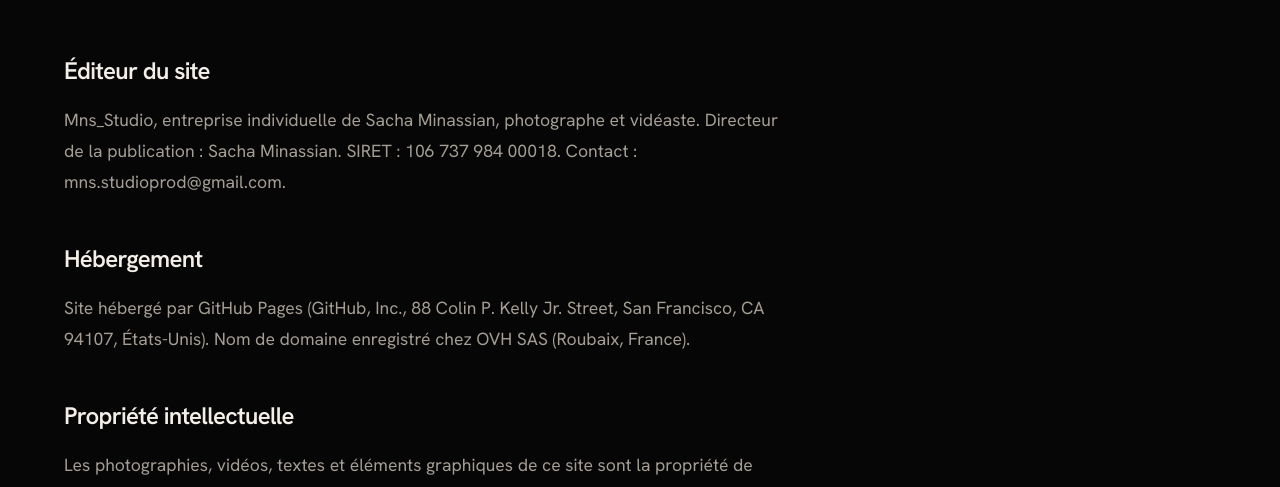
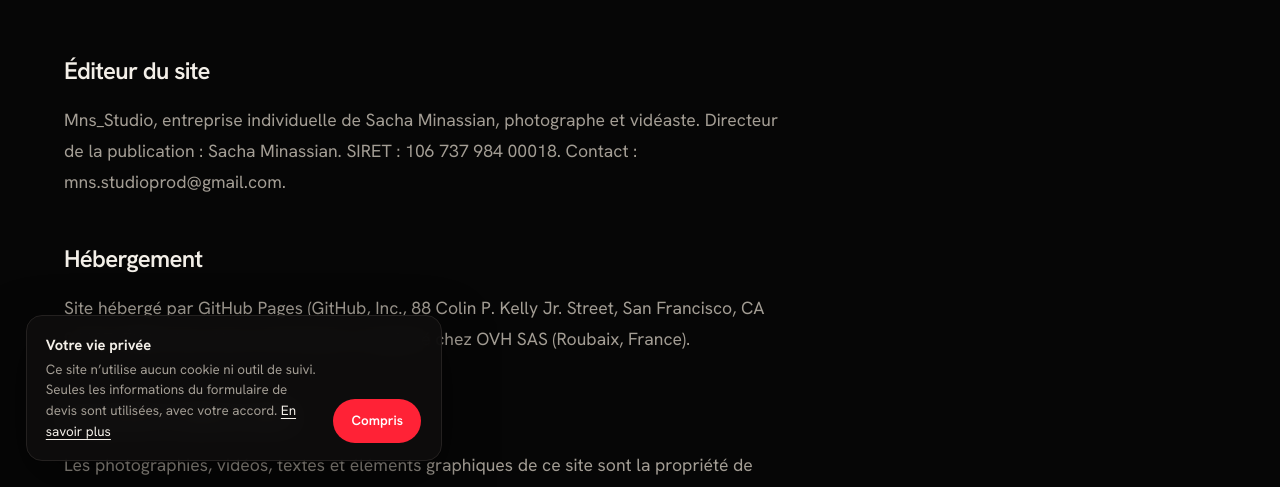
Before and after one commit to mnsstudio/MnsStudio, a plain HTML site: page mentions-legales.html in a window 1280 px wide. Shown: the part 313-800 px from the top of the page. Drawn offline with Linux system fonts and the light colour scheme.

Commit message:
Bandeau d'information confidentialite (aucun cookie), lien vers les mentions legales
Co-Authored-By: Claude Sonnet 5.5 <noreply@anthropic.com>
Claude-Session: https://claude.ai/code/session_018DDriGb5x3A2GA8D9Zp7N8

```diff
--- a/app.js
+++ b/app.js
@@ -127,3 +127,16 @@
   }).finally(function(){btn.disabled=false;btn.textContent='Envoyer ma demande';show()});
  });
 })();
+/* Bandeau d'information confidentialité : aucun cookie sur le site, le bandeau sert à le dire clairement */
+(function(){
+ var K='mns_info_ok',seen=false;
+ try{seen=localStorage.getItem(K)==='1'}catch(e){}
+ if(seen)return;
+ var b=document.createElement('div');b.className='ck';b.setAttribute('role','region');b.setAttribute('aria-label','Information sur la confidentialité');
+ b.innerHTML='<p><strong>Votre vie privée</strong>Ce site n’utilise aucun cookie ni outil de suivi. Seules les informations du formulaire de devis sont utilisées, avec votre accord. <a href="mentions-legales.html#cookies">En savoir plus</a></p><button type="button">Compris</button>';
+ b.querySelector('button').addEventListener('click',function(){
+  try{localStorage.setItem(K,'1')}catch(e){}
+  b.classList.remove('in');setTimeout(function(){b.remove()},500);
+ });
+ setTimeout(function(){document.body.appendChild(b);requestAnimationFrame(function(){requestAnimationFrame(function(){b.classList.add('in')})})},1800);
+})();
--- a/mentions-legales.html
+++ b/mentions-legales.html
@@ -30,7 +30,7 @@
 <p><strong>Durée de conservation :</strong> vos données sont conservées le temps nécessaire au traitement de votre demande, puis au maximum 3 ans après le dernier échange. Elles sont conservées plus longtemps uniquement si une obligation légale l’impose (par exemple la facturation, 10 ans).</p>
 <p><strong>Destinataires :</strong> les données ne sont ni vendues ni cédées. Elles sont acheminées par le prestataire d’envoi de formulaires Web3Forms vers la messagerie de Mns_Studio (Google Gmail). Ces prestataires, situés hors de l’Union européenne (États-Unis), agissent comme sous-traitants et n’utilisent pas vos données pour leur propre compte.</p>
 <p><strong>Vos droits :</strong> vous disposez d’un droit d’accès, de rectification, d’effacement, d’opposition, de limitation et de portabilité de vos données, ainsi que du droit de retirer votre consentement à tout moment. Pour les exercer, écrivez à <a href="mailto:mns.studioprod@gmail.com">mns.studioprod@gmail.com</a> ; une réponse vous sera apportée dans un délai d’un mois. Si vous estimez que vos droits ne sont pas respectés, vous pouvez introduire une réclamation auprès de la CNIL (<a href="https://www.cnil.fr" rel="noopener">cnil.fr</a>).</p>
-<h2>Cookies et traceurs</h2><p>Ce site n’utilise aucun cookie, aucun outil de mesure d’audience et aucun traceur publicitaire. Les polices de caractères sont hébergées sur le site lui-même : aucune donnée n’est envoyée à un service de polices tiers. Un bandeau de consentement n’est donc pas nécessaire.</p>
+<h2 id="cookies">Cookies et traceurs</h2><p>Ce site n’utilise aucun cookie, aucun outil de mesure d’audience et aucun traceur publicitaire. Les polices de caractères sont hébergées sur le site lui-même : aucune donnée n’est envoyée à un service de polices tiers. Un bandeau vous en informe à votre première visite ; en cliquant sur « Compris », un simple indicateur est mémorisé dans votre navigateur pour ne plus l’afficher. Il ne contient aucune donnée personnelle et n’est jamais envoyé à un serveur.</p>
 <h2>Liens externes</h2><p>Ce site contient des liens vers Instagram et TikTok. Ces réseaux sociaux appliquent leur propre politique de confidentialité et peuvent déposer leurs propres cookies si vous cliquez sur ces liens.</p>
 <p>Dernière mise à jour : novembre 2026.</p>
 </div></div></section>
--- a/style.css
+++ b/style.css
@@ -324,3 +324,14 @@ html.entering .curtain .logo,.curtain.leaving .logo{opacity:1}
 @font-face{font-family:'Hanken Grotesk';src:url(fonts/hanken-grotesk-var.woff) format('woff');font-weight:400 700;font-style:normal;font-display:swap}
 @font-face{font-family:'Instrument Serif';src:url(fonts/instrument-serif-400.woff) format('woff');font-weight:400;font-style:normal;font-display:swap}
 @font-face{font-family:'Instrument Serif';src:url(fonts/instrument-serif-400-italic.woff) format('woff');font-weight:400;font-style:italic;font-display:swap}
+/* bandeau information confidentialité */
+.ck{position:fixed;left:clamp(.8rem,2vw,1.6rem);bottom:clamp(.8rem,2vw,1.6rem);z-index:40;max-width:min(26rem,calc(100vw - 1.6rem));display:flex;align-items:flex-end;gap:1rem;padding:1.1rem 1.2rem;background:rgba(14,13,13,.94);-webkit-backdrop-filter:blur(14px);backdrop-filter:blur(14px);border:1px solid var(--line,#262322);border-radius:16px;box-shadow:0 18px 50px rgba(0,0,0,.5);opacity:0;transform:translateY(16px);transition:opacity .5s ease,transform .6s cubic-bezier(.2,.8,.2,1)}
+.ck.in{opacity:1;transform:none}
+.ck p{font-size:.84rem;line-height:1.55;color:var(--mute,#a39d94)}
+.ck strong{display:block;color:var(--ink,#f3efe8);font-size:.92rem;margin-bottom:.2rem}
+.ck a{color:var(--ink,#f3efe8);text-decoration:underline;text-underline-offset:3px}.ck a:hover{color:var(--red,#ff2236)}
+.ck button{flex:0 0 auto;font:inherit;font-weight:600;font-size:.84rem;cursor:pointer;border:0;border-radius:999px;padding:.65rem 1.15rem;background:var(--red,#ff2236);color:#fff;transition:transform .2s,background .2s}
+.ck button:hover{transform:translateY(-1px);background:#ff4254}.ck button:focus-visible{outline:2px solid #fff;outline-offset:3px}
+@media(max-width:600px){.ck{right:.8rem;max-width:none;flex-direction:column;align-items:stretch;gap:.8rem;padding:1rem}.ck button{text-align:center}}
+html.mo .ck{display:none}
+@media(prefers-reduced-motion:reduce){.ck{transition:opacity .2s}}
```
